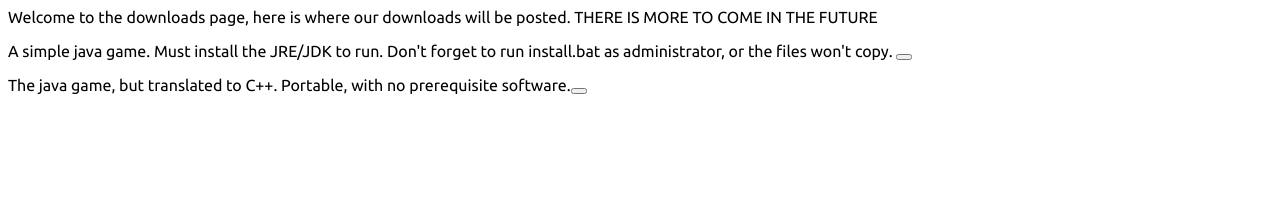
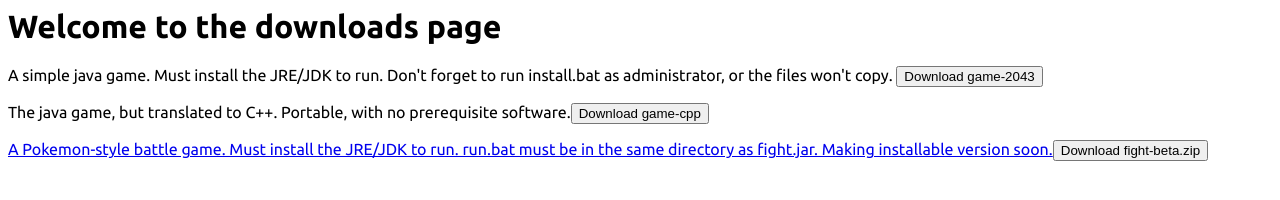
Before and after one commit to jheitz223/devteam-website, a plain HTML site: page DownloadspageWIP.html in a window 1280 px wide. Drawn offline with Linux system fonts and the light colour scheme.

Commit message:
stuf added to make site have downloads

```diff
--- a/DownloadspageWIP.html
+++ b/DownloadspageWIP.html
@@ -3,11 +3,14 @@
   <title>Downloads Page</title>
         <link rel="stylesheet" type="text/css" href="DownloadspageWIP.css" />
     <body>
-      <p>Welcome to the downloads page, here is where our downloads will be posted. THERE IS MORE TO COME IN THE FUTURE</p>
-      <p>A simple java game. Must install the JRE/JDK to run. Don't forget to run install.bat as administrator, or the files won't copy. <button>
+      <h1>Welcome to the downloads page</h1>
+      <p>A simple java game. Must install the JRE/JDK to run. Don't forget to run install.bat as administrator, or the files won't copy. <a href"
+https://mega.nz/#!9Pwn1JrC!C23OHS7YpyiX9FktzOsLYs388TnpUF6bUulEaRBTiYg"><button>Download game-2043</button></p>
+<p>The java game, but translated to C++. Portable, with no prerequisite software.<a href="
+https://mega.nz/#!5eoS3LwC!XEzip3RjlhLfpQtcLDQmeSiXdvGFHwR35kConlxI4NU"><button>Download game-cpp</button>
+<p>A Pokemon-style battle game. Must install the JRE/JDK to run. run.bat must be in the same directory as fight.jar. Making installable version soon.<a href"
+https://mega.nz/#!oSIhBRAb!nnQLhESsqHu5qh5h-S2FVeW7_wwHUvC_xtcjK1C7xUk"><button>Download fight-beta.zip</button>
 
-</button></p>
-<p>The java game, but translated to C++. Portable, with no prerequisite software.<button>
 
 
 
```
